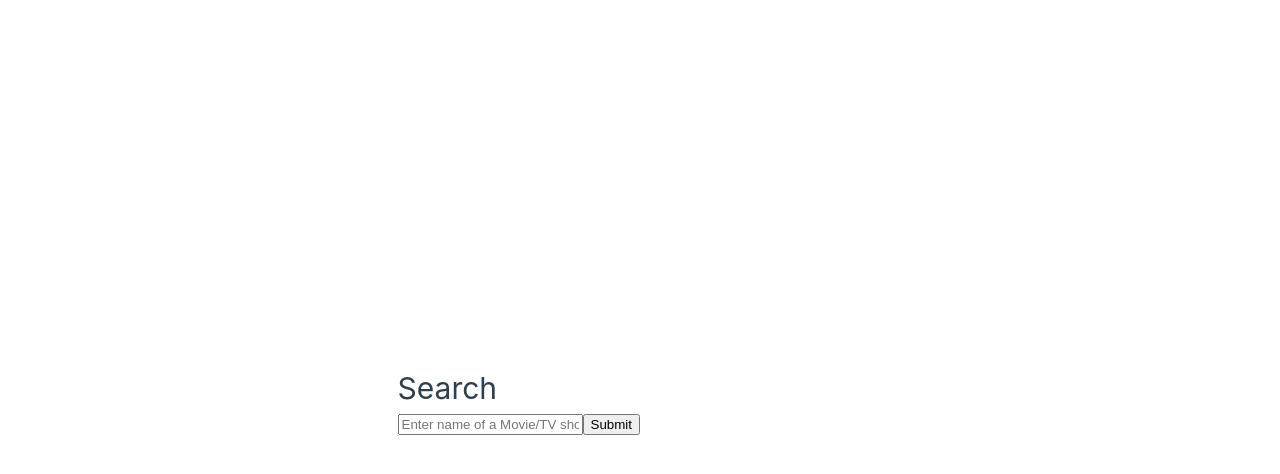
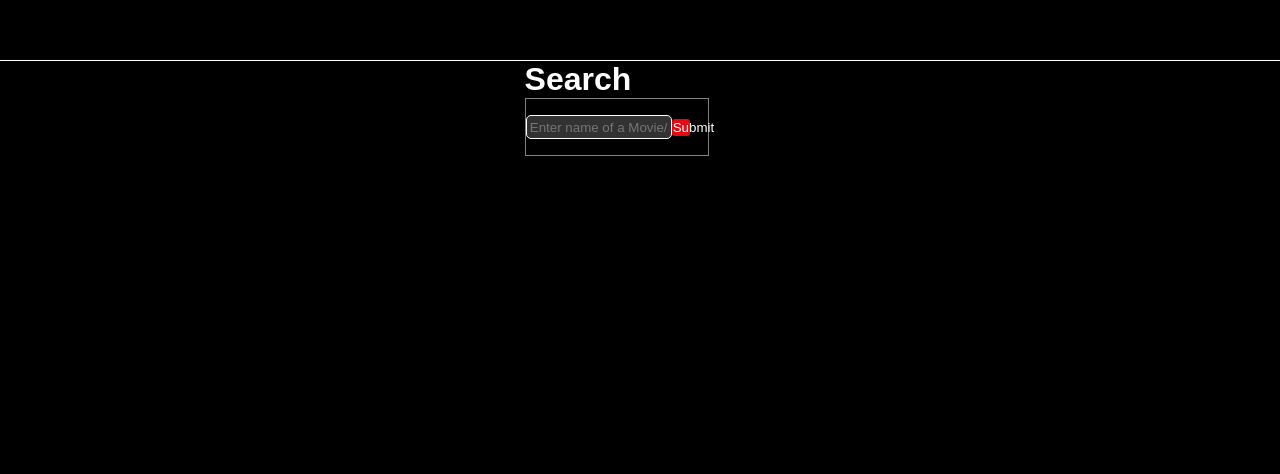
Before and after one commit to DewEnforcer/movie-series-browser-app-vue, a Vue app in the folder v@3/: page /search in a window 1280 px wide. Shown: the top 474 px of the page. Built offline with nearby package versions, Linux system fonts and the light colour scheme; what vue-toastify would draw is missing.

Commit message:
Port css

```diff
--- a/v@3/src/assets/base.css
+++ /dev/null
@@ -1,74 +0,0 @@
-/* color palette from <https://github.com/vuejs/theme> */
-:root {
-  --vt-c-white: #ffffff;
-  --vt-c-white-soft: #f8f8f8;
-  --vt-c-white-mute: #f2f2f2;
-
-  --vt-c-black: #181818;
-  --vt-c-black-soft: #222222;
-  --vt-c-black-mute: #282828;
-
-  --vt-c-indigo: #2c3e50;
-
-  --vt-c-divider-light-1: rgba(60, 60, 60, 0.29);
-  --vt-c-divider-light-2: rgba(60, 60, 60, 0.12);
-  --vt-c-divider-dark-1: rgba(84, 84, 84, 0.65);
-  --vt-c-divider-dark-2: rgba(84, 84, 84, 0.48);
-
-  --vt-c-text-light-1: var(--vt-c-indigo);
-  --vt-c-text-light-2: rgba(60, 60, 60, 0.66);
-  --vt-c-text-dark-1: var(--vt-c-white);
-  --vt-c-text-dark-2: rgba(235, 235, 235, 0.64);
-}
-
-/* semantic color variables for this project */
-:root {
-  --color-background: var(--vt-c-white);
-  --color-background-soft: var(--vt-c-white-soft);
-  --color-background-mute: var(--vt-c-white-mute);
-
-  --color-border: var(--vt-c-divider-light-2);
-  --color-border-hover: var(--vt-c-divider-light-1);
-
-  --color-heading: var(--vt-c-text-light-1);
-  --color-text: var(--vt-c-text-light-1);
-
-  --section-gap: 160px;
-}
-
-@media (prefers-color-scheme: dark) {
-  :root {
-    --color-background: var(--vt-c-black);
-    --color-background-soft: var(--vt-c-black-soft);
-    --color-background-mute: var(--vt-c-black-mute);
-
-    --color-border: var(--vt-c-divider-dark-2);
-    --color-border-hover: var(--vt-c-divider-dark-1);
-
-    --color-heading: var(--vt-c-text-dark-1);
-    --color-text: var(--vt-c-text-dark-2);
-  }
-}
-
-*,
-*::before,
-*::after {
-  box-sizing: border-box;
-  margin: 0;
-  position: relative;
-  font-weight: normal;
-}
-
-body {
-  min-height: 100vh;
-  color: var(--color-text);
-  background: var(--color-background);
-  transition: color 0.5s, background-color 0.5s;
-  line-height: 1.6;
-  font-family: Inter, -apple-system, BlinkMacSystemFont, 'Segoe UI', Roboto, Oxygen, Ubuntu,
-    Cantarell, 'Fira Sans', 'Droid Sans', 'Helvetica Neue', sans-serif;
-  font-size: 15px;
-  text-rendering: optimizeLegibility;
-  -webkit-font-smoothing: antialiased;
-  -moz-osx-font-smoothing: grayscale;
-}
--- a/v@3/src/assets/main.css
+++ b/v@3/src/assets/main.css
@@ -1,35 +1,298 @@
-@import "./base.css";
-
-#app {
-  max-width: 1280px;
-  margin: 0 auto;
-  padding: 2rem;
-
-  font-weight: normal;
+* {
+  padding: 0;
+  margin: 0;
+}
+button {
+  color: white;
+  font-family: Arial, Helvetica, sans-serif;
+  border: 1px solid white;
+  cursor: pointer;
+  background-color: transparent;
+}
+input {
+  font-family: Arial, Helvetica, sans-serif;
+}
+.App {
+  width: 100%;
+  height: 100%;
+  font-family: Arial, Helvetica, sans-serif;
+  background-color: #000;
+  color: white;
+}
+.content {
+  width: 100%;
+  min-height: calc(100vh - 61px);
+  display: flex;
+  justify-content: center;
+}
+.loader-text {
+  text-align: center !important;
+  align-self: center !important;
+  margin: 0 !important;
+  padding: 0 !important;
+  color: white !important;
 }
 
-a,
-.green {
+/* Header */
+.header {
+  min-height: 60px;
+  background-color: #000;
+  display: flex;
+  align-items: center;
+  padding: 0 2vw;
+  border-bottom: 1px solid white;
+}
+.header ul {
+  display: flex;
+  flex-flow: row nowrap;
+  justify-content: space-between;
+  width: 100%;
+}
+.header ul li {
+  list-style: none;
+  margin: 0 4px;
+}
+.header ul li:nth-child(2) {
+  font-weight: 600;
+}
+.nav-link {
+  font-size: 18px;
+  color: #fff;
   text-decoration: none;
-  color: hsla(160, 100%, 37%, 1);
-  transition: 0.4s;
+  border: 1px solid white;
+  padding: 0.3rem;
+}
+.header-search-btn {
+  background-color: #e50914;
+  border-color:  transparent;
+  border-radius: 3px;
+}
+.nav-link .active {
+  text-decoration: underline;
 }
 
-@media (hover: hover) {
-  a:hover {
-    background-color: hsla(160, 100%, 37%, 0.2);
+/* Landing page */
+.landing-page-box {
+  width: 100%;
+  display: flex;
+  flex-flow: column nowrap;
+  align-items: center;
+}
+.landing-page-box h1 {
+  align-self: flex-start;
+  margin: 5vh 0;
+  margin-left: 5vw;
+  color: #e50914;
+}
+
+.movie-list-box {
+  display: flex;
+  flex-flow: column nowrap;
+  justify-content: center;
+  width: 100%;
+  padding: 0 5%;
+  box-sizing: border-box;
+  position: relative;
+}
+.movie-list-btn {
+  position: absolute;
+  width: 50px;
+  height: 50px;
+  display: flex;
+  justify-content: center;
+  align-items: center;
+  border-radius: 25px;
+  font-size: 1.3rem;
+  border: 2px solid white;
+}
+.movie-list-btn:disabled {
+  border-color: grey;
+  cursor: default;
+  color: grey;
+}
+.movie-list-goback {
+  left: 1vw
+}
+.movie-list-goforward {
+  right: 1vw
+}
+.movie-list-box h2 {
+  padding: 0.2em 0;
+}
+
+.movie-list-content {
+  display: flex;
+  flex-flow: row nowrap;
+  justify-content: space-between;
+  align-items: center;
+  width: 100%;
+  margin: 1vh 0;
+}
+.movie-display-box {
+  width: 10vw;
+  height: 30vh;
+  background-repeat: no-repeat;
+  background-position: top center;
+  background-size: cover;
+  cursor: pointer;
+}
+/* movie/series details page*/
+
+.movie-detail-box {
+  display: grid;
+  grid-template-columns: 2fr 3fr;
+  position: relative;
+}
+
+.btn-exit-details {
+  position: absolute;
+  top: 1vh;
+  left: 1vw;
+  padding: 0.2rem;
+  box-sizing: border-box;
+  background-color: transparent;
+}
+
+.movie-detail-text {
+  padding: 0 1rem;
+  justify-self: center;
+  margin: 10vh 0;
+  margin-left: 5vw;
+}
+
+.movie-detail-text h1 {
+  margin: 2rem 0;
+}
+.movie-detail-text p {
+  margin: 1rem 0;
+}
+
+.movie-detail-metadata-box {
+  border-top: 1px solid black;
+  padding: 1rem 0;
+  display: flex;
+  flex-flow: column nowrap;
+}
+
+.movie-detail-img {
+  align-self: center;
+  justify-self: center;
+  width: 60%;
+  height: 60%;
+  background-repeat: no-repeat;
+  background-position: center;
+}
+
+.btn-watch-movie {
+  width: 10vw;
+  padding: 1rem 0;
+  font-size: 1.2rem;
+  cursor: pointer;
+  margin: .3rem 0;
+  background-color: #e50914;
+  border: transparent;
+  color: white;
+  border-radius: 3px;
+}
+/* play movie page */
+.video-container {
+  background-color: "#000" !important;
+  width: 100%;
+  height: 100vh;
+}
+.video-player-heading {
+  position: absolute;
+  top: 0;
+  left: 0;
+  z-index: 50;
+  width: 100%;
+  display: flex;
+  flex-flow: row nowrap;
+  justify-content: space-between;
+  padding: 1rem;
+  box-sizing: border-box;
+  color: grey;
+  opacity: 0;
+  transition: opacity .5s ease-in-out;
+}
+.btn-exit-video {
+  background-color: transparent;
+  font-weight: bold;
+  font-size: 20px;
+  border: none;
+  cursor: pointer;
+}
+.video-player {
+  width: 100%;
+  height: 100%;
+}
+/* search page */
+.search-box {
+  width: 100%;
+  height: 100%;
+  display: flex;
+  flex-flow: column nowrap;
+  align-items: center;
+  padding: 1rem;
+  box-sizing: border-box;
+}
+.search-box h1 {
+  align-self: flex-start;
+  margin: 2vh 0;
+  margin-left: 10%;
+}
+.search-bar-wrapper {
+  width: 80%;
+  padding: 1rem 0;
+  box-sizing: border-box;
+  border: 1px solid grey;
+  margin-bottom: 10vh;
+}
+.search-bar-wrapper form {
+  width: 100%;
+  display: flex;
+  justify-content: space-evenly;
+}
+.search-bar-wrapper input {
+  width: 80%;
+  height: 3vh;
+  padding: 0 .2rem;
+  box-sizing: border-box;
+  background-color: rgb(50,50,50);
+  border: 1px solid white;
+  border-radius: 5px;
+  color: white;
+}
+.search-bar-wrapper button {
+  width: 10%;
+  background-color: #e50914;
+  border-color: transparent;
+  border-radius: 3px;
+}
+.search-bar-wrapper button:disabled {
+  cursor: default;
+  color: grey;
+}
+
+@media only screen and (max-width: 600px) {
+  /* MovieList */
+  .movie-list-btn {
+    background-color: rgb(35,35,35);
+  }
+  /* movie/series details page*/
+  .movie-detail-box {
+    display: flex;
+    flex-flow: column nowrap;
+  }
+  .movie-detail-img {
+    width: 80%;
+    height: 80%;
+    background-size: contain;
+  }
+  .movie-detail-text {
+    margin: 2vh 0;
+  }
+  .btn-watch-movie {
+    width: 25vw;
   }
 }
-
-@media (min-width: 1024px) {
-  body {
-    display: flex;
-    place-items: center;
-  }
-
-  #app {
-    display: grid;
-    grid-template-columns: 1fr 1fr;
-    padding: 0 2rem;
-  }
-}
```
